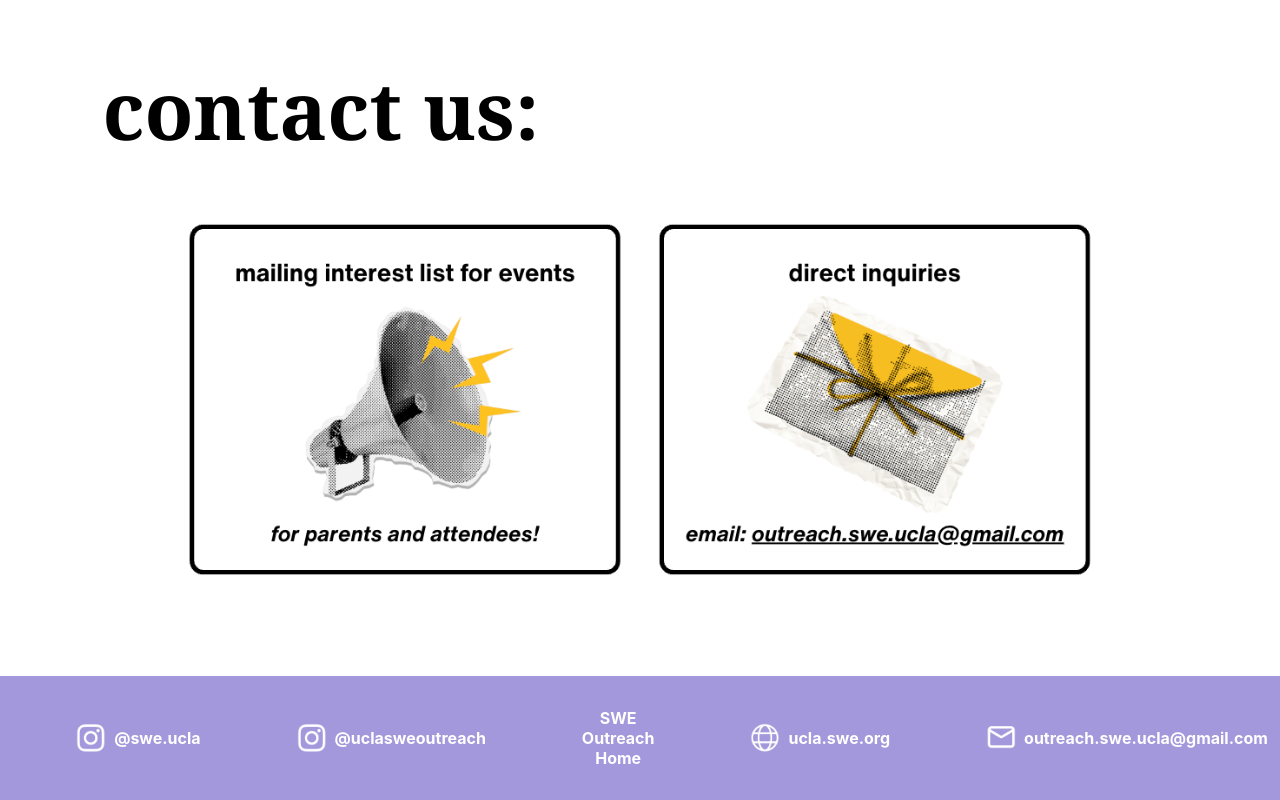
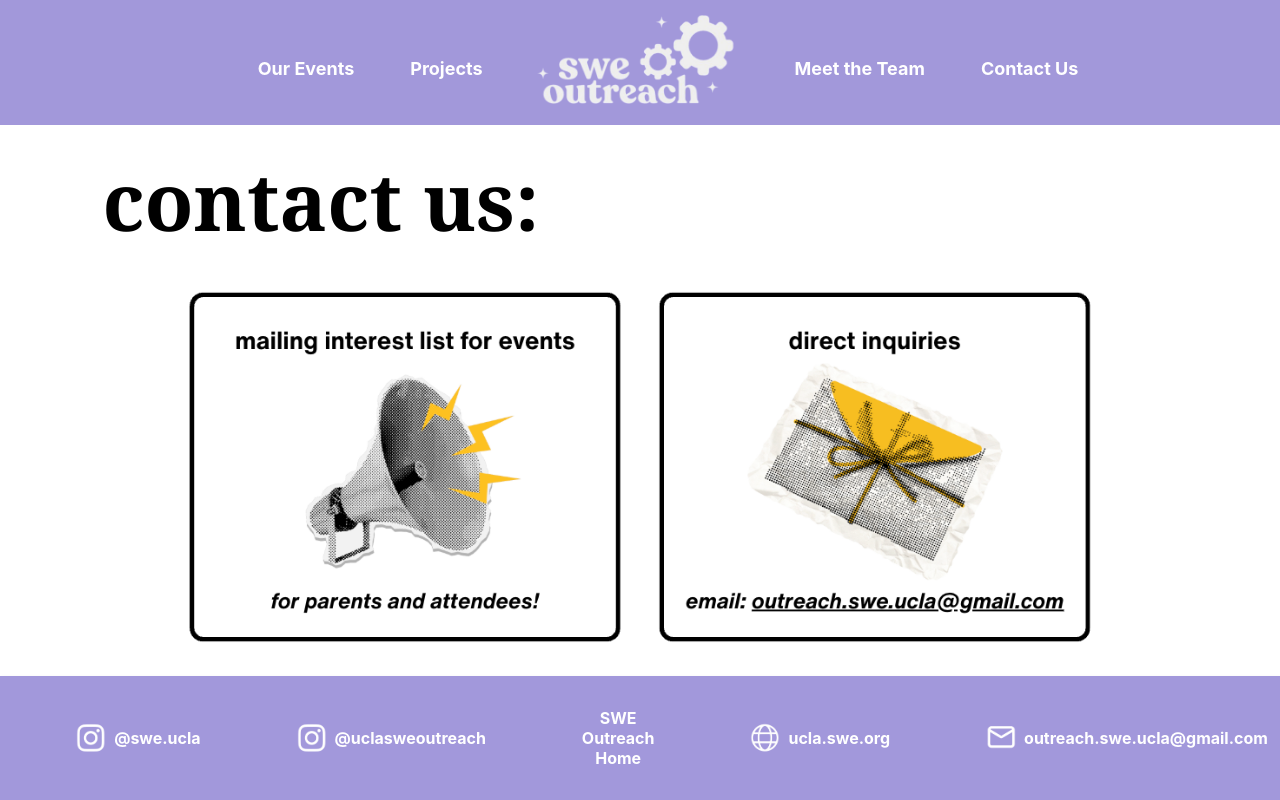
Before and after one commit to swe-ucla/outreach-website, a React (Create React App) app: page /contact-us in a window 1280 px wide. Built offline with nearby package versions, Linux system fonts and the light colour scheme; a web font is replaced by a local one.

Commit message:
fixing the contact page

```diff
--- a/src/Contact.css
+++ b/src/Contact.css
@@ -8,6 +8,8 @@
     font-size : 80px;
     font-family: "Recoleta", "Georgia", serif;
     margin-left: 8%;
+    margin-top: 20px;
+    margin-bottom: 30px;
 }
 
 .box_row {
@@ -15,6 +17,7 @@
     gap: 20px;
     align-items: center;
     justify-content: center;
+    margin-bottom: 100px;
 }
 
 .image_box {
--- a/src/Contact.js
+++ b/src/Contact.js
@@ -1,10 +1,11 @@
 import './Contact.css';
-
+import Header from './components/Header';
 import Footer from './components/Footer'
 
 function Contact() {
   return (
     <div>
+        <Header />
         <h1 className="title">contact us:</h1>
         <div className="box_row">
             <img className="image_box" src="/images/contact_1.png" />
```
